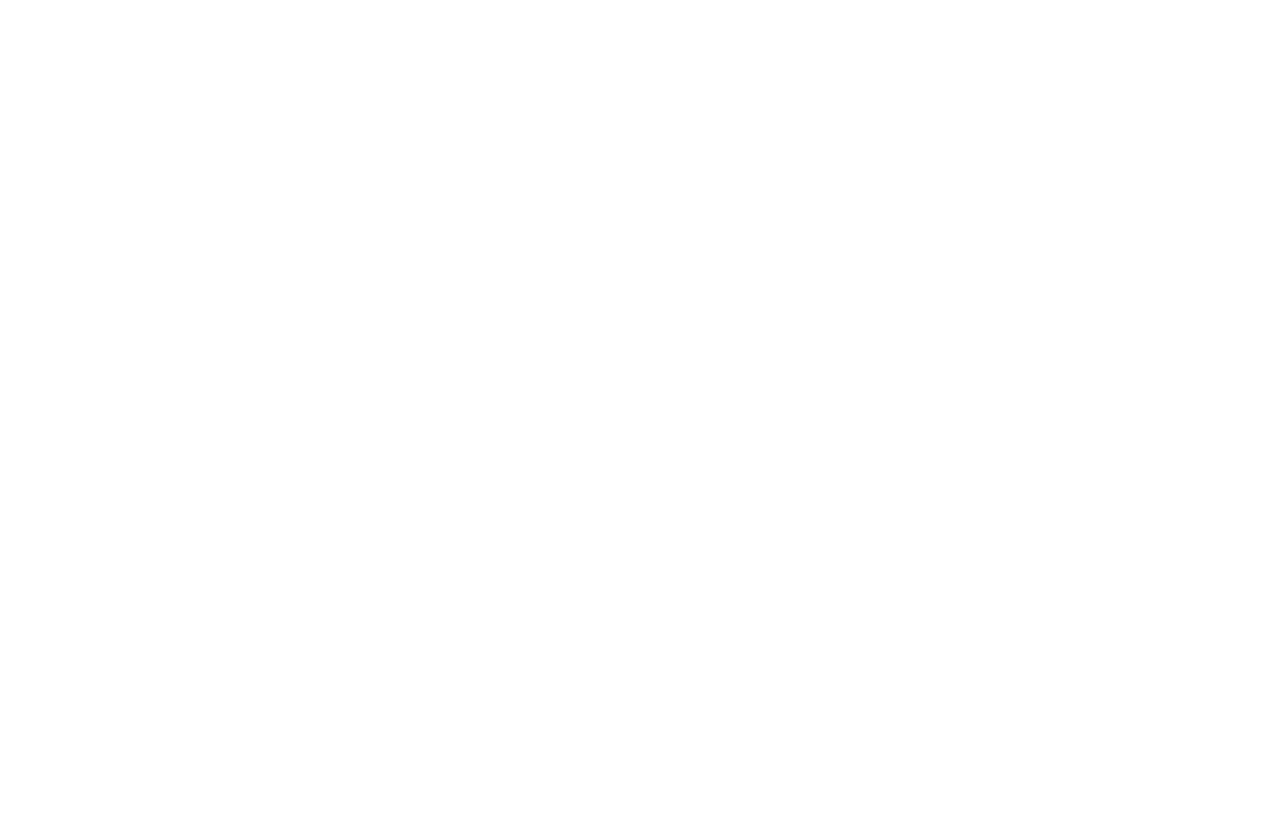
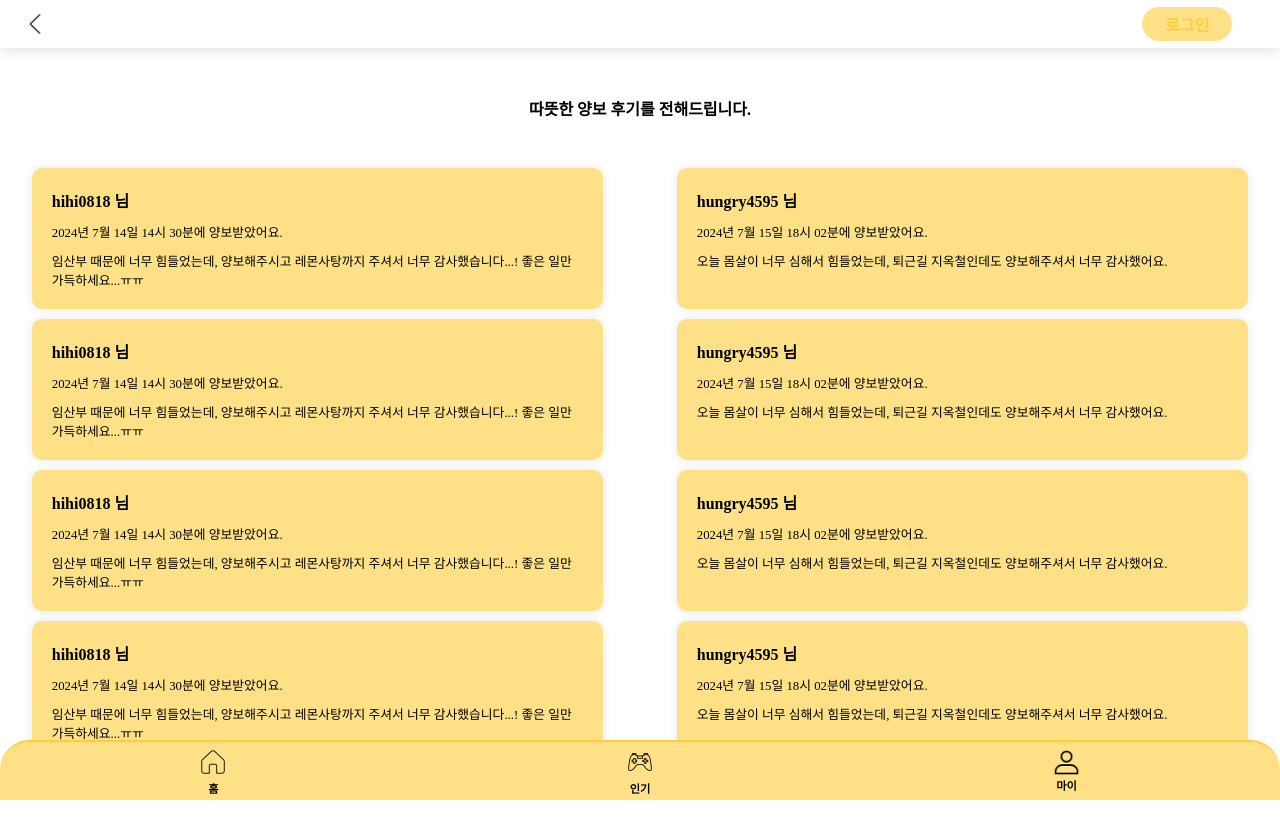
Before and after one commit to Bewheneverwhatiwant/YieldMe, a React (Vite) app in the folder yieldme/: page /allreview in a window 1280 px wide. Before the commit this address had no page. Shown: the top 838 px of the page. Before the commit the page ends 800 px from the top, so only its background shows below. Built offline with nearby package versions, Linux system fonts and the light colour scheme.

Commit message:
[ADD] all review 화면추가

```diff
--- a/yieldme/src/Router.jsx
+++ b/yieldme/src/Router.jsx
@@ -18,6 +18,8 @@
 import IWantoBeYielded from './pages/mainpage/homepage/yield/beyielded/iwantto_beyielded';
 import WaitingBeYielded from './pages/mainpage/homepage/yield/beyielded/waiting_beyielded';
 import WaitingYield from './pages/mainpage/homepage/yield/wanttoyield/waiting_yield';
+
+import AllReview from './pages/mainpage/homepage/allreview';
 
 const AppRouter = () => {
     return (
@@ -40,6 +42,7 @@
                     <Route path="/findnearyield" element={<FindNearYield />} />
                     <Route path="/waitingbeyielded" element={<WaitingBeYielded />} />
                     <Route path="/waitingyield" element={<WaitingYield />} />
+                    <Route path="/allreview" element={<AllReview />} />
                 </Route>
             </Routes>
         </Router>
--- /dev/null
+++ b/yieldme/src/pages/mainpage/homepage/allreview.jsx
@@ -0,0 +1,130 @@
+import React from 'react';
+import styled from 'styled-components';
+import CustomFont from '../../../Components/Container/CustomFont';
+
+const ContainerCenter = styled.div`
+  display: flex;
+  flex-direction: column;
+  align-items: center;
+  gap: 10px;
+  width: 100%;
+  min-height: 100vh;
+`;
+
+const PageContainer = styled(ContainerCenter)`
+  width: 100%;
+  display: flex;
+  flex-direction: column;
+  justify-content: flex-start;
+  padding-top: 12vh;
+  padding-bottom: 5vh;
+  gap: 3rem;
+  position: relative;
+  background-color: white;
+  padding-bottom: 10vh;
+`;
+
+const ReviewContainer = styled.div`
+  display: grid;
+  grid-template-columns: repeat(2, 1fr);
+ gap: 10px;
+  justify-items: center;
+  width: 100%;
+`;
+
+const ReviewCard = styled.div`
+  background-color: #FEE187;
+  padding: 20px;
+  border-radius: 10px;
+  box-shadow: 0 0 10px rgba(0, 0, 0, 0.1);
+  width: 90%;
+`;
+
+const ReviewTitle = styled.h2`
+  font-size: 1rem;
+  color: black;
+  margin-bottom: 10px;
+`;
+
+const ReviewDate = styled.p`
+  font-size: 0.8rem;
+  color: black;
+  margin-bottom: 10px;
+`;
+
+const ReviewText = styled.p`
+  font-size: 0.8rem;
+  color: black;
+`;
+
+const reviews = [
+    {
+        id: 1,
+        user: 'hihi0818',
+        date: '2024년 7월 14일 14시 30분에 양보받았어요.',
+        text: '임산부 때문에 너무 힘들었는데, 양보해주시고 레몬사탕까지 주셔서 너무 감사했습니다...! 좋은 일만 가득하세요...ㅠㅠ'
+    },
+    {
+        id: 2,
+        user: 'hungry4595',
+        date: '2024년 7월 15일 18시 02분에 양보받았어요.',
+        text: '오늘 몸살이 너무 심해서 힘들었는데, 퇴근길 지옥철인데도 양보해주셔서 너무 감사했어요.'
+    },
+    {
+        id: 3,
+        user: 'hihi0818',
+        date: '2024년 7월 14일 14시 30분에 양보받았어요.',
+        text: '임산부 때문에 너무 힘들었는데, 양보해주시고 레몬사탕까지 주셔서 너무 감사했습니다...! 좋은 일만 가득하세요...ㅠㅠ'
+    },
+    {
+        id: 4,
+        user: 'hungry4595',
+        date: '2024년 7월 15일 18시 02분에 양보받았어요.',
+        text: '오늘 몸살이 너무 심해서 힘들었는데, 퇴근길 지옥철인데도 양보해주셔서 너무 감사했어요.'
+    },
+    {
+        id: 5,
+        user: 'hihi0818',
+        date: '2024년 7월 14일 14시 30분에 양보받았어요.',
+        text: '임산부 때문에 너무 힘들었는데, 양보해주시고 레몬사탕까지 주셔서 너무 감사했습니다...! 좋은 일만 가득하세요...ㅠㅠ'
+    },
+    {
+        id: 6,
+        user: 'hungry4595',
+        date: '2024년 7월 15일 18시 02분에 양보받았어요.',
+        text: '오늘 몸살이 너무 심해서 힘들었는데, 퇴근길 지옥철인데도 양보해주셔서 너무 감사했어요.'
+    },
+    {
+        id: 7,
+        user: 'hihi0818',
+        date: '2024년 7월 14일 14시 30분에 양보받았어요.',
+        text: '임산부 때문에 너무 힘들었는데, 양보해주시고 레몬사탕까지 주셔서 너무 감사했습니다...! 좋은 일만 가득하세요...ㅠㅠ'
+    },
+    {
+        id: 8,
+        user: 'hungry4595',
+        date: '2024년 7월 15일 18시 02분에 양보받았어요.',
+        text: '오늘 몸살이 너무 심해서 힘들었는데, 퇴근길 지옥철인데도 양보해주셔서 너무 감사했어요.'
+    },
+];
+
+const AllReview = () => {
+    return (
+        <ContainerCenter>
+            <PageContainer>
+                <CustomFont color='black' fontWeight='bold' font='1rem'>따뜻한 양보 후기를 전해드립니다.</CustomFont>
+                <ReviewContainer>
+                    {reviews.map((review) => (
+                        <ReviewCard key={review.id}>
+                            <ReviewTitle>{review.user} 님</ReviewTitle>
+                            <ReviewDate>{review.date}</ReviewDate>
+                            <ReviewText>{review.text}</ReviewText>
+                        </ReviewCard>
+                    ))}
+                </ReviewContainer>
+            </PageContainer>
+        </ContainerCenter>
+    );
+};
+
+export default AllReview;
--- a/yieldme/src/pages/mainpage/homepage/review_carousel.jsx
+++ b/yieldme/src/pages/mainpage/homepage/review_carousel.jsx
@@ -4,6 +4,7 @@
 import CustomFont from '../../../Components/Container/CustomFont';
 import CustomRow from '../../../Components/Container/CustomRow';
 import { useNavigate } from 'react-router-dom';
+import AllReview from './allreview';
 
 const reviews = [
     {
@@ -75,7 +76,7 @@
 margin: 10px 0 0 0;
 `;
 
-const AllReview = styled.button`
+const AllReview2 = styled.button`
 background-color: transparent;
 border: none;
 width: 20%;
@@ -95,9 +96,9 @@
                 <CustomColumn width='100%' alignItems='center' justifyContent='center' gap='0.1rem'>
                     <CustomRow width='80%' alignItems='center' justifyContent='space-between' gap='2rem'>
                         <CustomFont color='black' fontWeight='bold' font='0.9rem'>따뜻한 양보 후기가 도착했어요.</CustomFont>
-                        <AllReview onClick={() => navigate('/allreview')}>
+                        <AllReview2 onClick={() => navigate('/allreview')}>
                             <CustomFont color='black'>전체보기{'>'}</CustomFont>
-                        </AllReview>
+                        </AllReview2>
                     </CustomRow>
 
                 </CustomColumn>
```
